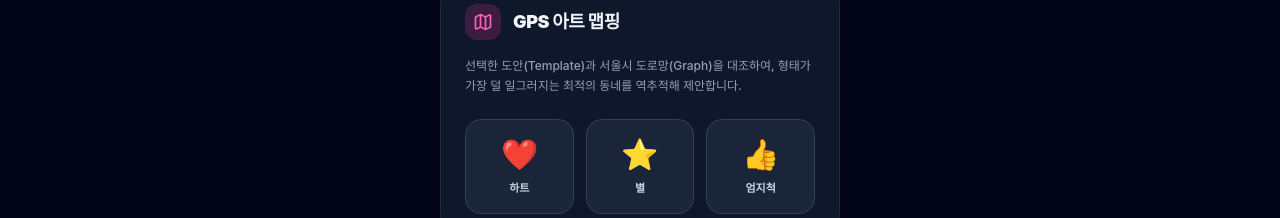
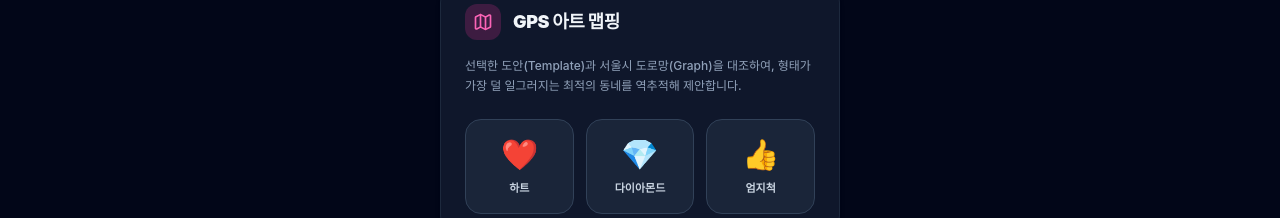
Before and after one commit to 1053min/techno, a React (Vite) app: page /beta-routes in a window 1280 px wide. Shown: the part 596-814 px from the top of the page. Built offline with nearby package versions, Linux system fonts and the light colour scheme; a web font is replaced by a local one.

Commit message:
3D 경로 수정

```diff
--- a/src/app/components/RouteMap3DPage.tsx
+++ b/src/app/components/RouteMap3DPage.tsx
@@ -81,7 +81,7 @@ export function RouteMap3DPage() {
     // 지도 초기화
     map.current = new mapboxgl.Map({
       container: mapContainer.current,
-      style: "mapbox://styles/mapbox/satellite-streets-v12", // 위성 지도 스타일
+      style: "mapbox://styles/mapbox/dark-v11", // 앱 테마에 맞는 일반 다크 지도 스타일
       center: [startLng, startLat],
       zoom: 15.5,
       pitch: 65, // 3D 효과를 위한 카메라 각도
@@ -107,7 +107,7 @@ export function RouteMap3DPage() {
         type: "fill-extrusion",
         minzoom: 15,
         paint: {
-          "fill-extrusion-color": "#e2e8f0", // 건물 색상 (밝은 회색)
+          "fill-extrusion-color": "#334155", // 다크맵에 어울리는 어두운 건물 색상
           "fill-extrusion-height": [
             "interpolate", ["linear"], ["zoom"],
             15, 0,
--- a/src/app/services/BetaRoutePage.tsx
+++ b/src/app/services/BetaRoutePage.tsx
@@ -75,7 +75,7 @@ export function BetaRoutePage() {
   };
 
   // 2. GPS 아트 매핑 테스트 핸들러
-  const handleTestArtRoute = async (shapeType: 'heart' | 'star' | 'thumbsup') => {
+  const handleTestArtRoute = async (shapeType: 'heart' | 'diamond' | 'thumbsup') => {
     setLoading(true);
     const result = await findBestArtMapping(shapeType);
 
@@ -195,9 +195,9 @@ export function BetaRoutePage() {
                   <span className="text-[11px] font-black text-slate-300">하트</span>
                 </button>
 
-                <button onClick={() => handleTestArtRoute('star')} className="bg-slate-800/80 border border-slate-700 hover:border-yellow-400 hover:bg-slate-800 active:scale-[0.95] p-4 rounded-2xl flex flex-col items-center gap-2 transition-all">
-                  <span className="text-3xl">⭐</span>
-                  <span className="text-[11px] font-black text-slate-300">별</span>
+                <button onClick={() => handleTestArtRoute('diamond')} className="bg-slate-800/80 border border-slate-700 hover:border-blue-300 hover:bg-slate-800 active:scale-[0.95] p-4 rounded-2xl flex flex-col items-center gap-2 transition-all">
+                  <span className="text-3xl">💎</span>
+                  <span className="text-[11px] font-black text-slate-300">다이아몬드</span>
                 </button>
 
                 <button onClick={() => handleTestArtRoute('thumbsup')} className="bg-slate-800/80 border border-slate-700 hover:border-blue-400 hover:bg-slate-800 active:scale-[0.95] p-4 rounded-2xl flex flex-col items-center gap-2 transition-all">
```
